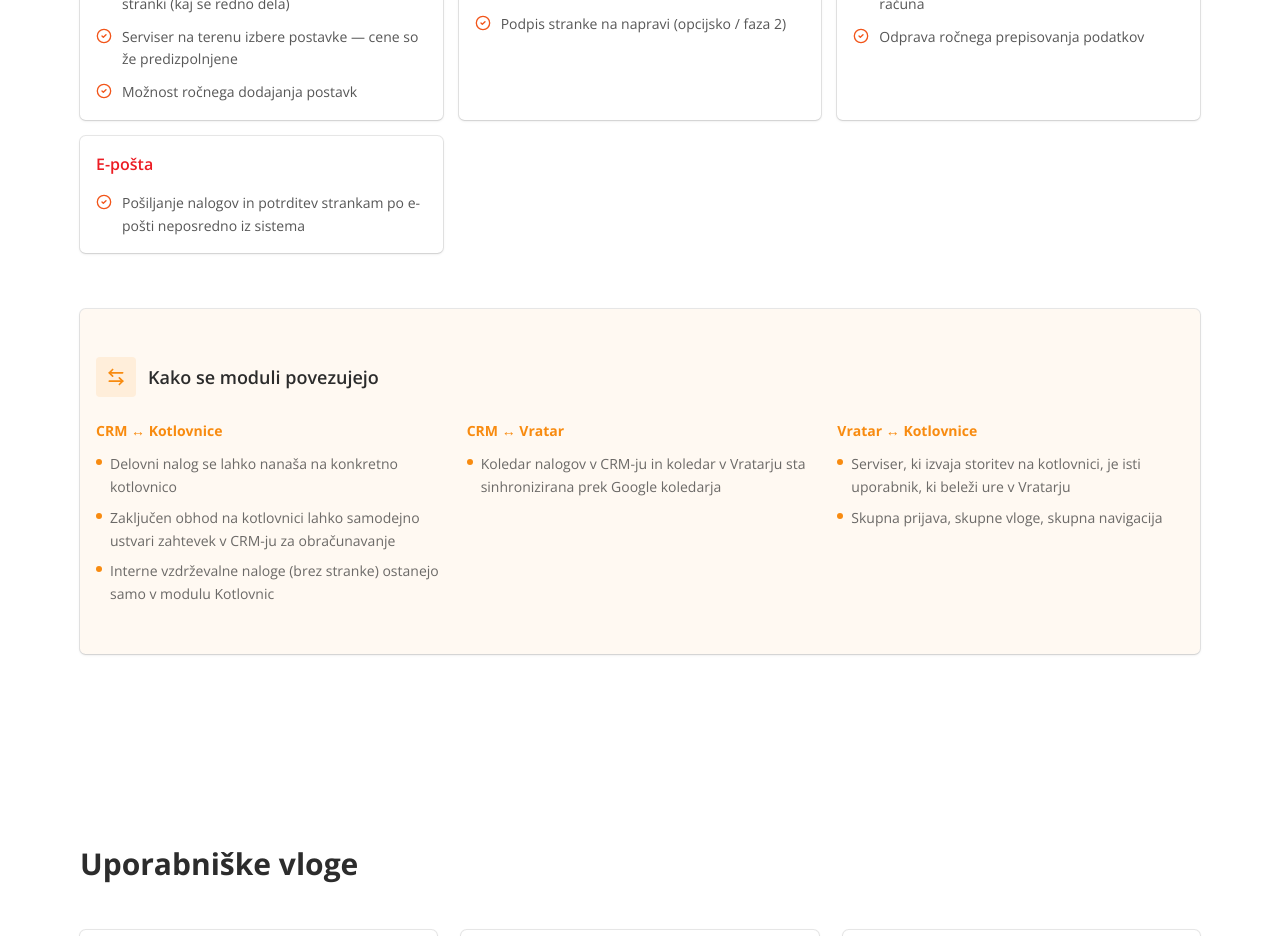
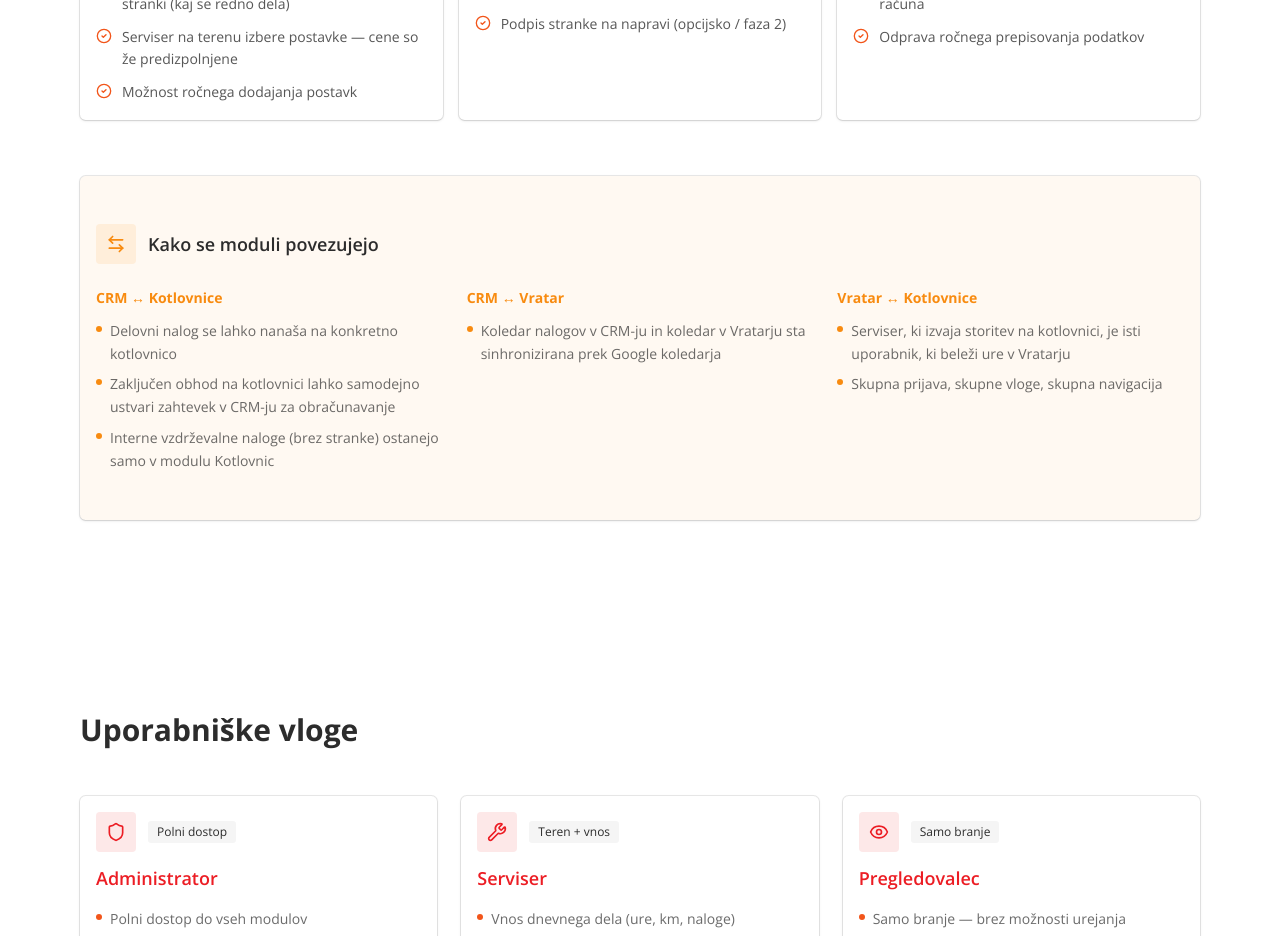
Before and after one commit to Lama-Labs/krstinc-offer, a Next.js app: page / in a window 1280 px wide. Shown: the part 4620-5556 px from the top of the page. Built offline with nearby package versions, Linux system fonts and the light colour scheme.

Commit message:
remove email integration from CRM module

```diff
--- a/src/components/ponudba/module-crm.tsx
+++ b/src/components/ponudba/module-crm.tsx
@@ -55,12 +55,6 @@ const FEATURES = [
       "Zaključeni nalogi s postavkami se pošljejo nazaj v računovodski program",
       "Samodejni prenos šifer, količin in cen za izdajo računa",
       "Odprava ročnega prepisovanja podatkov",
-    ],
-  },
-  {
-    title: "E-pošta",
-    features: [
-      "Pošiljanje nalogov in potrditev strankam po e-pošti neposredno iz sistema",
     ],
   },
 ];
```
